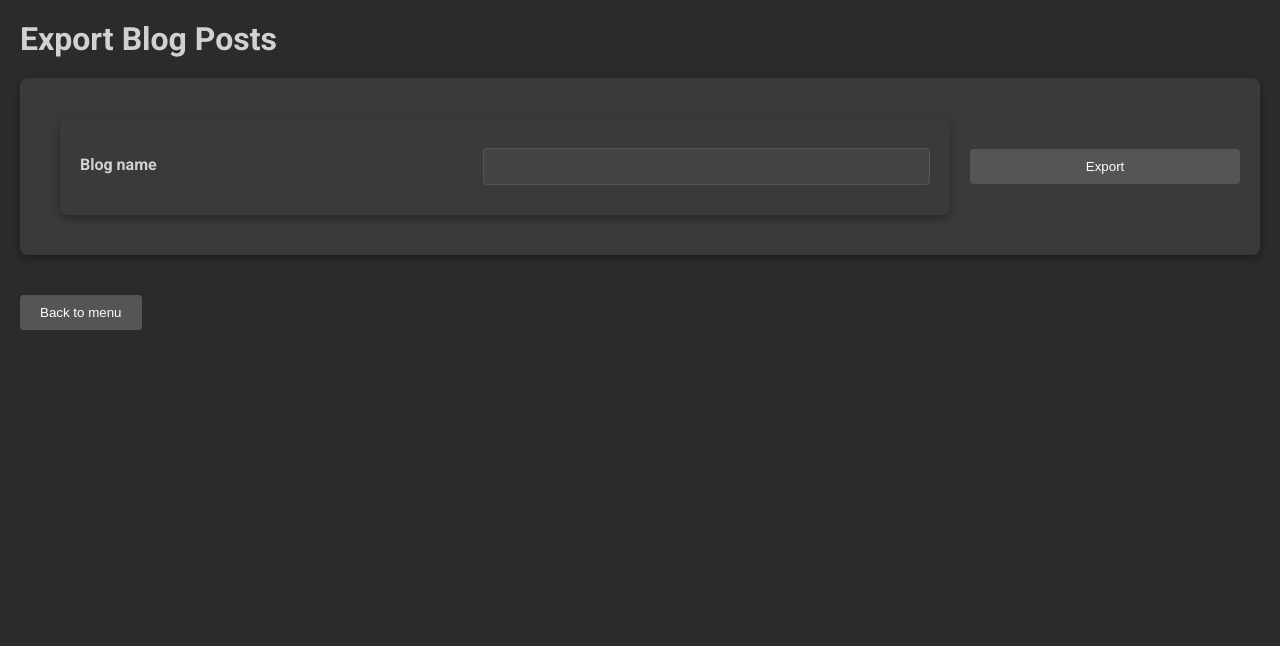
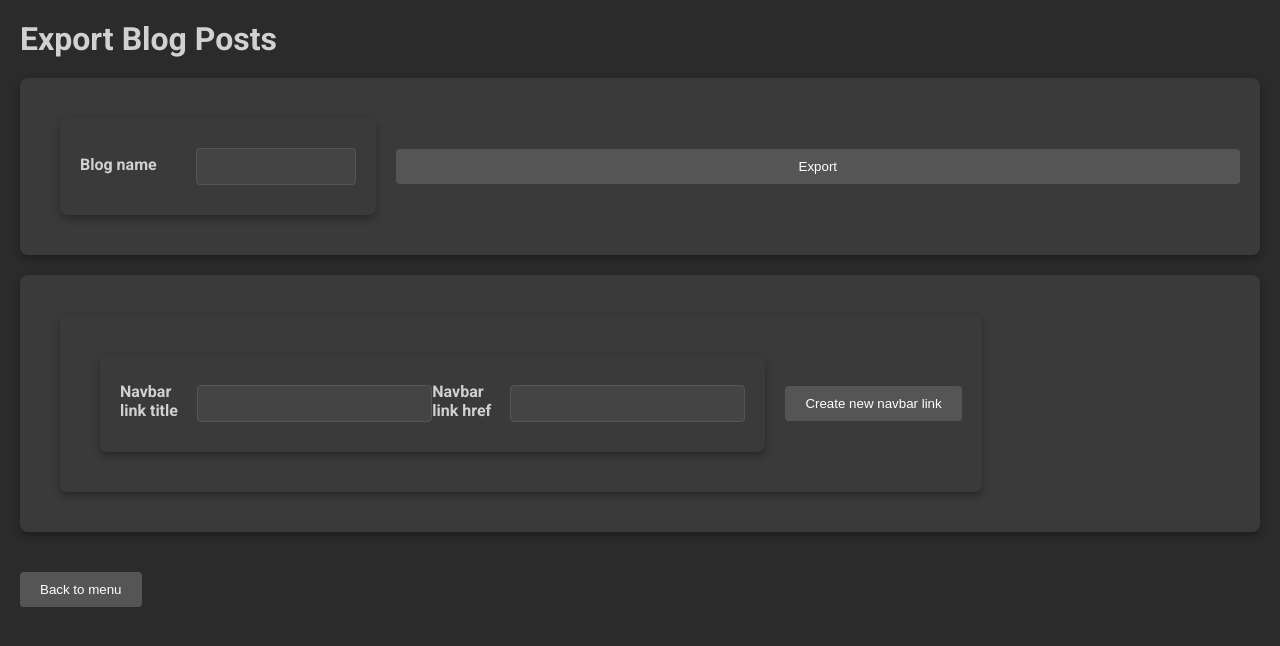
Before and after one commit to DGTV11/BlogPostManager, a Flask app: page /export in a window 1280 px wide. Shown: the top 646 px of the page. Run offline with Flask 3, Linux system fonts and the light colour scheme; some libraries are stand-ins or nearby versions.

Commit message:
Last commit for the day

```diff
--- a/blog-post-manager/app.py
+++ b/blog-post-manager/app.py
@@ -103,8 +103,11 @@ def posts(postid):  # check GH Project for TODO list (to fix this)
 
     return render_template("editor.html", post_name=postname, post_desc=postdesc, post_content=postcontent, font_color=font_color, font_fonty_font_font=font)
 
+other_navbar_links = {}
 @app.route("/export", methods=("GET", "POST"))
 def export():
+    global other_navbar_links #disgusting but oh well
+
     if request.method == "POST":
          match request.form["btn"]:
             case "Export":
@@ -136,14 +139,32 @@ def export():
                     links_to_blog_posts += f'<section><a class="h3-a" onClick="showPage(\'{blog_post_id}\')">{blog_post_name}</a><p>{blog_post_description}</p></section>\n'
                     blog_pages += f'<div id="{blog_post_id}" class="page"><h1>{blog_post_name}</h2><h3>{blog_post_description}</h3><p style="{blog_post_style}">{blog_post_content}</p></div>\n'
 
-                export_html = EXPORT_TEMPLATE_TXT.replace("@BLOGNAME@", request.form["blog_name"]).replace("@LINKS_TO_BLOG_POSTS@", links_to_blog_posts).replace("@BLOG_PAGES@", blog_pages)
+                right_navbar_links = ""
+                for link_name, link_href in other_navbar_links.items():
+                    right_navbar_links += f'<a class="h3-a right-nav" href="{link_name}">{link_name}</a>'
+
+                export_html = EXPORT_TEMPLATE_TXT.replace("@BLOGNAME@", request.form["blog_name"]).replace("@LINKS_TO_BLOG_POSTS@", links_to_blog_posts).replace("@BLOG_PAGES@", blog_pages).replace('@RIGHT_NAV@', right_navbar_links)
 
                 with open(os.path.join(os.path.dirname(__file__), 'tmp', 'blog.html'), 'w+') as f:
                     f.write(export_html)
 
                 return send_file(os.path.join(os.path.dirname(__file__), 'tmp', 'blog.html'), as_attachment=True)
+            case "Create new navbar link":
+                title = request.form["title"].strip()
+                href = request.form["href"].strip()
+                if not title:
+                    flash("Title is required!")
+                elif title in other_navbar_links:
+                    flash("Title must be unique!")
+                elif not href:
+                    flash("Href is required!")
+                else:
+                    other_navbar_links[title] = href
+            case "Delete navbar link":
+                post_name = request.form["link_name"]
+                del other_navbar_links[post_name]
 
-    return render_template("export.html")
+    return render_template("export.html", link_names_n_hrefs=other_navbar_links)
 
 # Main
 
@@ -152,34 +173,34 @@ def main():
     if request.method == "POST": # CREATES NEW POST
         match request.form["btn"]:
             case "Create new blog post":
-                title = request.form["title"]
-                if title == "":
+                title = request.form["title"].strip()
+                if not title:
                     flash("Title is required!")
+                else:
+                    post_id = f"{uuid4().hex}0{uuid4().hex}"
+                    while post_id in list_blog_post_ids():
+                        post_id = f"{uuid4().hex}0{uuid4().hex}"
 
-                post_id = f"{uuid4().hex}0{uuid4().hex}"
-                while post_id in list_blog_post_ids():
-                    post_id = f"{uuid4().hex}0{uuid4().hex}"
+                    blog_post_folder_path = os.path.join(os.path.dirname(__file__), "blog-posts", post_id)
+                    os.mkdir(blog_post_folder_path)
 
-                blog_post_folder_path = os.path.join(os.path.dirname(__file__), "blog-posts", post_id)
-                os.mkdir(blog_post_folder_path)
+                    with open(os.path.join(blog_post_folder_path, "config.ini"), 'w') as f:
+                        config = configparser.ConfigParser()
+                        config['NAME'] = {'post_name': title}
+                        config['EDITOR'] = {'isAdvancedMode': False}
+                        config.write(f)
 
-                with open(os.path.join(blog_post_folder_path, "config.ini"), 'w') as f:
-                    config = configparser.ConfigParser()
-                    config['NAME'] = {'post_name': title}
-                    config['EDITOR'] = {'isAdvancedMode': False}
-                    config.write(f)
+                    with open(os.path.join(blog_post_folder_path, "content.txt"), 'w+') as f:
+                        f.write('## Hello, world!')
 
-                with open(os.path.join(blog_post_folder_path, "content.txt"), 'w+') as f:
-                    f.write('## Hello, world!')
+                    with open(os.path.join(blog_post_folder_path, "description.txt"), 'w+') as f:
+                        f.write('Insert description here')
 
-                with open(os.path.join(blog_post_folder_path, "description.txt"), 'w+') as f:
-                    f.write('Insert description here')
-
-                # initialise styles.ini (create it in same directory as config.ini and content.txt) with DEFAULT styles, add persistence to BASIC style editor (convert GUI stuffs to css file also plz add `system-ui` font and support for google fonts)
-                with open(os.path.join(blog_post_folder_path, "styles.ini"), 'w') as f:
-                    config = configparser.ConfigParser()
-                    config['STYLES'] = {'font_color': '#000000', 'font': 'system-ui'}
-                    config.write(f)
+                    # initialise styles.ini (create it in same directory as config.ini and content.txt) with DEFAULT styles, add persistence to BASIC style editor (convert GUI stuffs to css file also plz add `system-ui` font and support for google fonts)
+                    with open(os.path.join(blog_post_folder_path, "styles.ini"), 'w') as f:
+                        config = configparser.ConfigParser()
+                        config['STYLES'] = {'font_color': '#000000', 'font': 'system-ui'}
+                        config.write(f)
 
             case "Delete post": # DELETES POST
                 post_id = request.form["pst_id"]
--- a/blog-post-manager/export-template.html
+++ b/blog-post-manager/export-template.html
@@ -47,6 +47,10 @@
         a {
             text-decoration: none;
             transition: color 0.3s, transform 0.3s;
+        }
+
+        a.right-nav {
+            justify-self: end;
         }
 
         button a {
@@ -157,6 +161,7 @@
     <body>
         <div>
             <a class="h3-a" onClick="showPage('home')">@BLOGNAME@</a>
+            @RIGHT_NAV@
         </div>
 
         <div id="home" class="page active">
--- a/blog-post-manager/templates/export.html
+++ b/blog-post-manager/templates/export.html
@@ -17,19 +17,7 @@
                 margin: 20px;
                 color: #d1d1d1;
             }
-            form {
-                display: flex;
-                justify-content: space-between;
-                align-items: center;
-                margin: 20px;
-                padding: 20px;
-                background-color: #3a3a3a;
-                box-shadow: 0 4px 8px rgba(0, 0, 0, 0.3);
-                border-radius: 8px;
-                transition: box-shadow 0.3s, transform 0.3s;
-            }
-            form div {
-                flex-grow: 3;
+            form, div {
                 display: flex;
                 justify-content: space-between;
                 align-items: center;
@@ -104,8 +92,27 @@
                     <label for="blog_name">Blog name</label>
                     <input id="blog_name" name="blog_name" type="text" />
                 </div>
+                <br>
                 <input name="btn" type="submit" value="Export" />
             </form>
+            <div>
+                {% for link_name, link_href in link_names_n_hrefs.items() %}
+                <form method="post">
+                    <p>{{link_name}}: {{link_href}}</p>
+                    <input type="hidden" name="link_name" value="{{link_name}}" />
+                    <input type="submit" name="btn" value="Delete navbar link" />
+                </form>
+                {% endfor %}
+                <form class="make-post" method="post">
+                    <div>
+                        <label for="title">Navbar link title</label>
+                        <input type="text" name="title" value="{{request.form['title']}}" />
+                        <label for="href">Navbar link href</label>
+                        <input type="text" name="href" value="{{request.form['href']}}" />
+                    </div>
+                    <input type="submit" name="btn" value="Create new navbar link" />
+                </form>
+            </div>
             <button><a href="/">Back to menu</a></button>
         </body>
     </head>
--- a/blog-post-manager/templates/index.html
+++ b/blog-post-manager/templates/index.html
@@ -136,6 +136,7 @@
     <body>
         <h1>Blog Post Manager</h1>
         <h2>Blog Posts</h2>
+        <div>
           {% for pst_id, pst_name in post_ids_n_names.items() %}
           <form method="post">
               <a href="{{url_for('posts', postid=pst_id)}}">{{pst_name}}</a>
@@ -143,7 +144,7 @@
               <input type="submit" name="btn" value="Delete post" />
           </form>
           {% endfor %}
-        <form class="make-post" method="post">
+          <form method="post">
               <div>
                   <label for="title">Post title</label>
                   <input type="text" name="title" value="{{ request.form['title']}}" />
```
Lines whose indentation alone changed are shown as unchanged.
